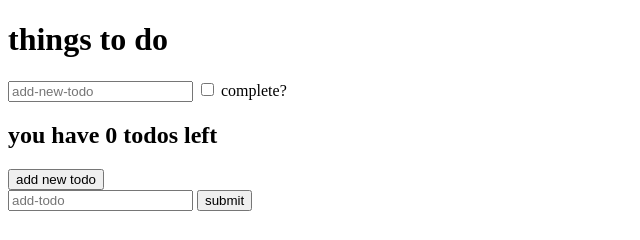
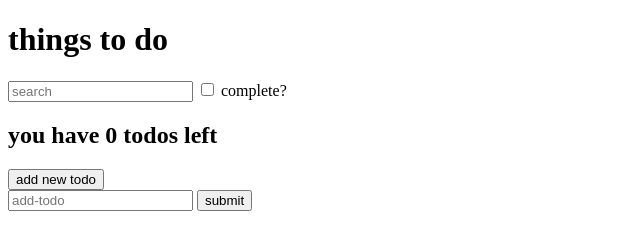
Before and after one commit to Kitingu/learn-js, a plain HTML site: page todo-app/index.html in a window 1280 px wide. Shown: the full height of the page, 0-640 px from the left. Drawn offline with Linux system fonts and the light colour scheme.

```diff
--- a/todo-app/index.html
+++ b/todo-app/index.html
@@ -10,7 +10,7 @@
 
 <body>
     <h1>things to do</h1>
-    <input type="text" id="add-new-todo" placeholder="add-new-todo">
+    <input type="text" id="add-new-todo" placeholder="search">
     <label>
         <input type="checkbox" name="complete" id="check-complete"> complete?
     </label>
--- a/todo-app/todo-functions.js
+++ b/todo-app/todo-functions.js
@@ -20,7 +20,6 @@
     const filteredTodos = todos.filter(function (todo) {
         const searchTextMatch = todo.text.toLowerCase().includes(filters.searchText.toLowerCase())
         const hideCompletedMatch = !filters.hideCompleted || !todo.completed
-
         return searchTextMatch && hideCompletedMatch
     })
 
@@ -40,9 +39,6 @@
     const p = document.createElement('p')
     p.textContent = todo.text
     return p
-    // const todoEl = document.createElement('p')
-    // todoEl.textContent = todo.text
-    // document.querySelector('#new-todos').appendChild(todoEl)
 }
 
 const generateSummaryDom = function (incopleteTodos) {
```
